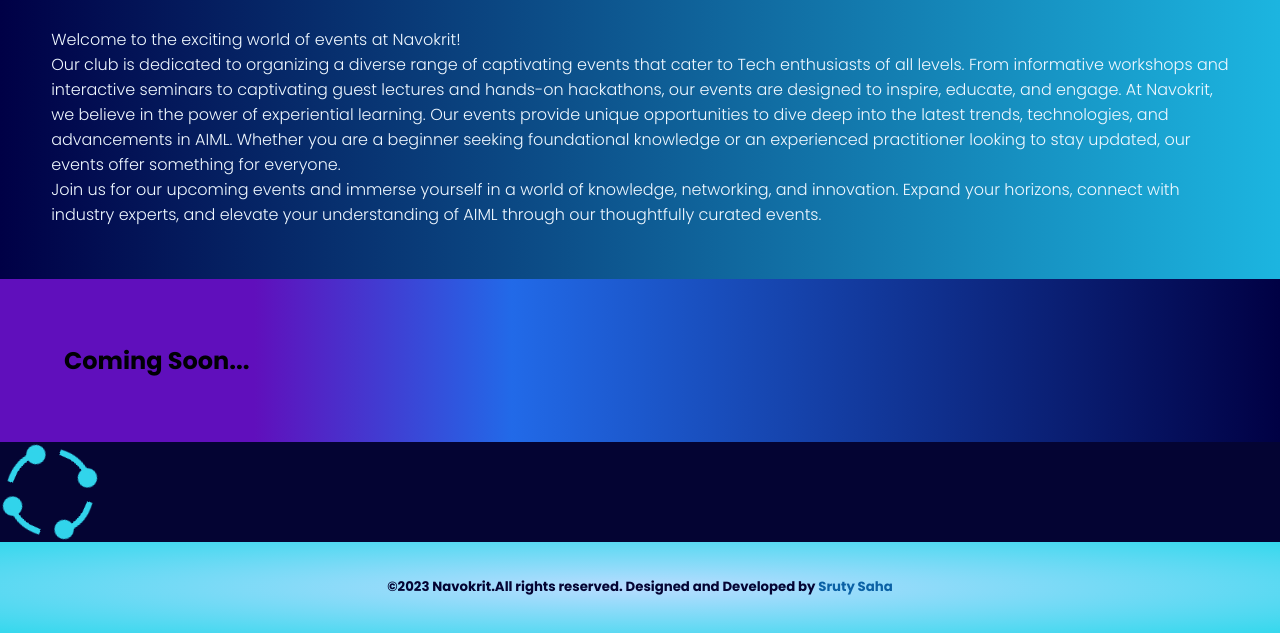
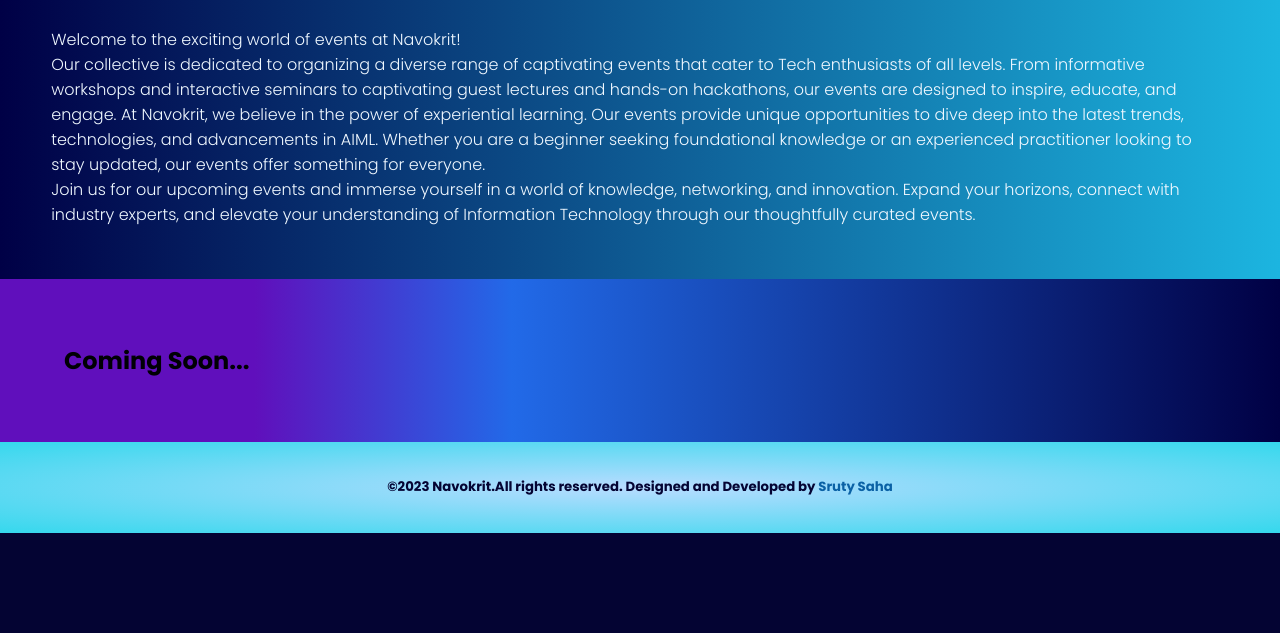
Before and after one commit to srutysaha/Navokrit-website, a plain HTML site: page events.html in a window 1280 px wide. Shown: the part 639-1272 px from the top of the page. After the commit the page ends 1172 px from the top, so only its background shows below. Drawn offline with nearby package versions, Linux system fonts and the light colour scheme.

Commit message:
minor updates

```diff
--- a/events.html
+++ b/events.html
@@ -41,11 +41,11 @@
         <div id="info">
            <center> <img src="media/20230626_192936_0000.png" alt="logo" height="150px" width="150px" data-aos="flip-left"
             data-aos-duration="2000"></center>
-        <p data-aos="fade-in" data-aos-duration="2000">Welcome to the exciting world of events at Navokrit! <br>Our club is dedicated to organizing a diverse range of captivating events that cater to Tech enthusiasts of all levels. From informative workshops and interactive seminars to captivating guest lectures and hands-on hackathons, our events are designed to inspire, educate, and engage.
+        <p data-aos="fade-in" data-aos-duration="2000">Welcome to the exciting world of events at Navokrit! <br>Our collective is dedicated to organizing a diverse range of captivating events that cater to Tech enthusiasts of all levels. From informative workshops and interactive seminars to captivating guest lectures and hands-on hackathons, our events are designed to inspire, educate, and engage.
 
             At Navokrit, we believe in the power of experiential learning. Our events provide unique opportunities to dive deep into the latest trends, technologies, and advancements in AIML. Whether you are a beginner seeking foundational knowledge or an experienced practitioner looking to stay updated, our events offer something for everyone.
             <br>
-            Join us for our upcoming events and immerse yourself in a world of knowledge, networking, and innovation. Expand your horizons, connect with industry experts, and elevate your understanding of AIML through our thoughtfully curated events.</p>
+            Join us for our upcoming events and immerse yourself in a world of knowledge, networking, and innovation. Expand your horizons, connect with industry experts, and elevate your understanding of Information Technology through our thoughtfully curated events.</p>
         </div>
     </section>
     <section id="events">
@@ -55,7 +55,7 @@
         <p> Event description Lorem ipsum dolor sit amet consectetur adipisicing elit. Soluta odit ea obcaecati rem aliquid commodi repudiandae fugit id tempora quam.</p></div>-->
     </section>
 
-    <div class="custom-loader"></div>
+
     <footer>
         <div id="credits">
             <h5>©2023 Navokrit.All rights reserved. Designed and Developed by <a
--- a/style.css
+++ b/style.css
@@ -322,33 +322,6 @@ textarea{
     background-color: rgba(255,255,255,0.1);
     align-items: center;
 }
-.custom-loader {
-    width: 100px;
-    height: 100px;
-    --c: radial-gradient(farthest-side,#31D4EB 92%,#0000);
-    background:
-      var(--c) 50%  0,
-      var(--c) 50%  100%,
-      var(--c) 100% 50%,
-      var(--c) 0    50%;
-    background-size: 20px 20px;
-    background-repeat: no-repeat;
-    animation: s8 1s infinite;
-    position: relative;
-  }
-  .custom-loader::before {
-    content:"";
-    position: absolute;
-    inset:0;
-    margin: 6px;
-    background:repeating-conic-gradient(#0000 0 35deg,#31D4EB 0 90deg);
-    -webkit-mask:radial-gradient(farthest-side,#0000 calc(100% - 6px),#000 0);
-    border-radius: 50%;
-  }
-
-  @keyframes s8 {
-    100%{transform: rotate(.5turn)}
-  }
 @media(max-width:500px) {
     header{
         min-height: 60vh;
```
Also changed, not shown: contact.html (+1 -1 lines), index.html (+2 -2 lines), lab.html (+0 -1 lines), team.html (+1 -2 lines).
